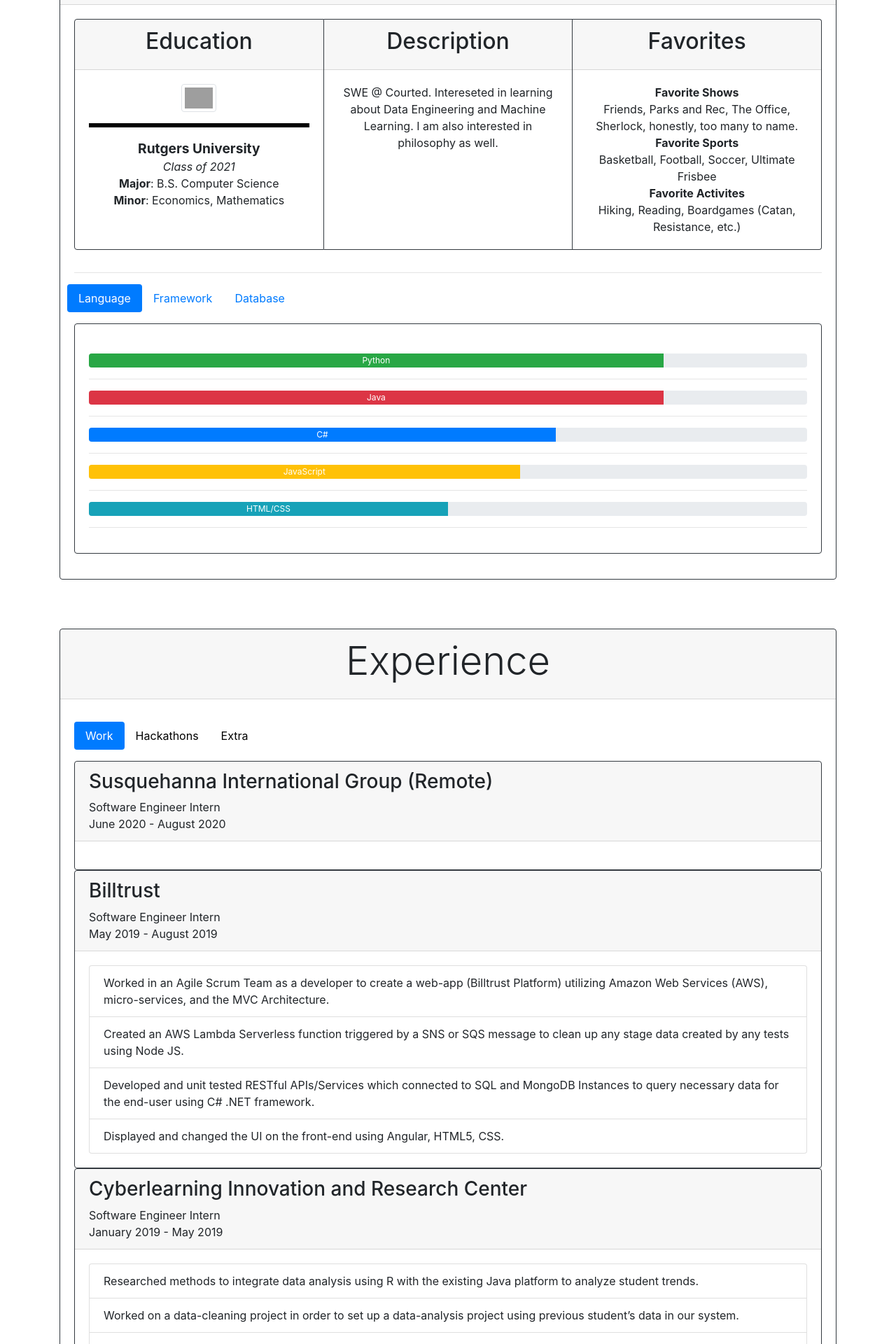
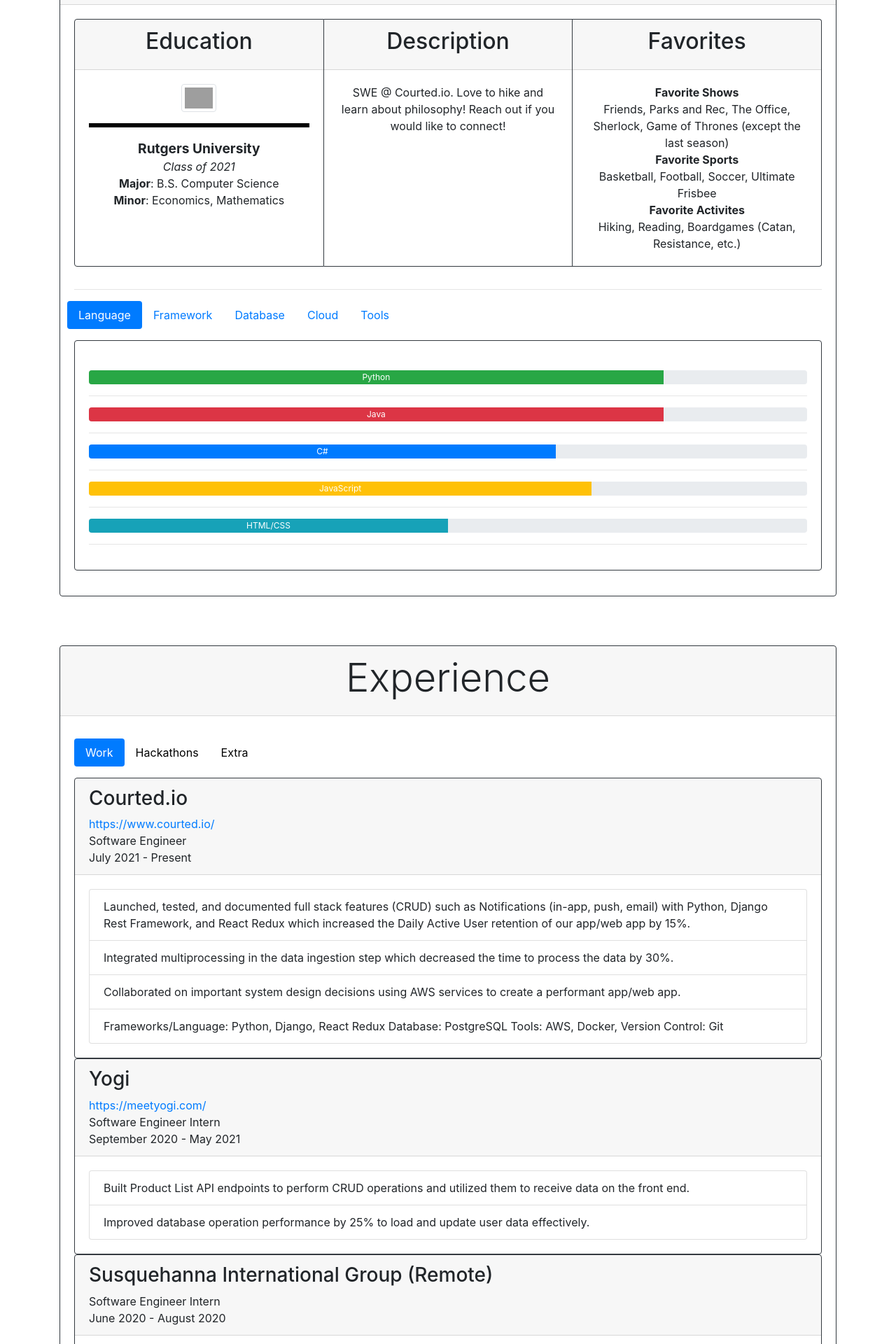
Before and after one commit to Shrikar-Patel/portfolio, a React (Create React App) app: page / in a window 1280 px wide. Shown: the part 1020-2940 px from the top of the page at 70% size. Built offline with nearby package versions, Linux system fonts and the light colour scheme; grey boxes are pictures that could not be loaded.

Commit message:
temp-updates

```diff
--- a/src/Components/About.js
+++ b/src/Components/About.js
@@ -27,8 +27,22 @@ class About extends React.Component {
         >
           <Skills title="Frameworks" data={props.data.data.frameworks}></Skills>
         </Tab>
+
         <Tab className=" border-dark mb-3" eventKey="database" title="Database">
           <Skills title="Databases" data={props.data.data.databases}></Skills>
+        </Tab>
+        <Tab className=" border-dark mb-3" eventKey="cloud" title="Cloud">
+          <Skills title="Cloud" data={props.data.data.cloud}></Skills>
+        </Tab>
+        <Tab className=" border-dark mb-3" eventKey="Tools" title="Tools">
+        <ul
+        style={
+          {
+            // listStyleType: "none",
+          textAlign: "left"}}>
+          {props.data.data.tools.map((tool, id) =>
+            <li key={id}>{tool.name}</li>)}
+          </ul>
         </Tab>
       </Tabs>
     );
@@ -87,8 +101,7 @@ class About extends React.Component {
                     <span id="about-me">
                       <b>Favorite Shows</b>
                       <br></br>
-                      Friends, Parks and Rec, The Office, Sherlock, honestly,
-                      too many to name.
+                      Friends, Parks and Rec, The Office, Sherlock, Game of Thrones (except the last season)
                       <br></br>
                       <b>Favorite Sports</b>
                       <br></br>
--- a/src/Components/Experience.js
+++ b/src/Components/Experience.js
@@ -15,6 +15,7 @@ function GetWork(props) {
           description={exp.description}
           image={exp.image}
           position={exp.position}
+          link={exp?.link}
         ></Work>
       ))}
     </div>
--- a/src/Components/Work.js
+++ b/src/Components/Work.js
@@ -2,12 +2,15 @@ import React from "react";
 import { Card } from "react-bootstrap";
 
 function Work(props) {
-  const { title, dateRange, description, position } = props;
+  const { title, dateRange, description, position, link } = props;
   return (
     <Card border="dark">
       <Card.Header>
         <div id="work-header">
           <h3 style={{ textAlign: "left" }}>{title}</h3>
+          <div style={{textAlign: "left"}}>
+          <a href={link}> {link}</a>
+          </div>
           <div style={{ textAlign: "left" }}>
             <span>{position}</span>
             <br></br>
--- a/src/data.js
+++ b/src/data.js
@@ -3,7 +3,7 @@ let resumeData = {
     "role": ["Developer.","Fullstack.","Backend."],
     "linkedinId":"Your LinkedIn Id",
     "skypeid": "Your skypeid",
-    "aboutme":"SWE @ Courted. Intereseted in learning about Data Engineering and Machine Learning. I am also interested in philosophy as well.",
+    "aboutme":"SWE @ Courted.io. Love to hike and learn about philosophy! Reach out if you would like to connect!",
     "education":"Rutgers University",
     "skills":[
       {
@@ -27,7 +27,7 @@ let resumeData = {
       {
         "id":4,
         "skillname":"JavaScript",
-        "percentage": 60,
+        "percentage": 70,
         "class": "progress-bar bg-warning"
       },
       {
@@ -38,6 +38,13 @@ let resumeData = {
       },
     ],
     "frameworks":[
+
+  {
+    "id":7,
+    "skillname":"Django",
+    "percentage": 85,
+    "class": "progress-bar bg-purple"
+  },
 
   {
     "id":5,
@@ -67,9 +74,15 @@ let resumeData = {
     "databases":[
       {
         "id":1,
-        "skillname":"SQL",
+        "skillname":"MySQL",
         "percentage": 80,
         "class": "progress-bar bg-warning"
+      },
+      {
+        "id":3,
+        "skillname":"PostgreSQL",
+        "percentage": 80,
+        "class": "progress-bar bg-info"
       },
       {
         "id":2,
@@ -78,6 +91,39 @@ let resumeData = {
         "class": "progress-bar bg-success"
       }
     ],
+    "cloud":[
+      {
+        "id":1,
+        "skillname":"Amazon Web Services (AWS)",
+        "percentage": 60,
+        "class": "progress-bar bg-warning"
+      },
+      {
+        "id":2,
+        "skillname":"Google Cloud Platform",
+        "percentage": 30,
+        "class": "progress-bar bg-success"
+      }
+    ],
+    "tools":[
+      {
+        "id":1,
+        "name":"Git",
+      },
+      {
+        "id":1,
+        "name":"Docker",
+      },
+      {
+        "id":1,
+        "name":"REST API",
+      },
+      {
+        "id":1,
+        "name":"Circle CI",
+      },
+    ],
+
     "portfolio":[
       {
         "name":"project1",
@@ -112,9 +158,36 @@ let resumeData = {
     ],
     "work":[
       {
+        "title":'Courted.io',
+        "dateRange":'July 2021 - Present',
+        "description": [
+          "Launched, tested, and documented full stack features (CRUD) such as Notifications (in-app, push, email) with Python, Django Rest Framework, and React Redux which increased the Daily Active User retention of our app/web app by 15%.",
+          " Integrated multiprocessing in the data ingestion step which decreased the time to process the data by 30%.",
+          "Collaborated on important system design decisions using AWS services to create a performant app/web app.",
+          "Frameworks/Language: Python, Django, React Redux   Database: PostgreSQL  Tools: AWS, Docker,  Version Control: Git"
+        ],
+         "skills": ['python', 'FastAPI', 'React'],
+         "image": 'index.jpg',
+         "position": "Software Engineer",
+         "link": "https://www.courted.io/"
+      },
+      {
+        "title":'Yogi',
+        "dateRange":'September 2020 - May 2021',
+        "description": [
+          "Built Product List API endpoints to perform CRUD operations and utilized them to receive data on the front end.",
+          "Improved database operation performance by 25% to load and update user data effectively."],
+         "skills": ['python', 'FastAPI', 'React'],
+         "image": 'index.jpg',
+         "position": "Software Engineer Intern",
+         "link": "https://meetyogi.com/"
+      },
+      {
       "title":'Susquehanna International Group (Remote)',
       "dateRange":'June 2020 - August 2020',
-      "description": [],
+      "description": [" Developed a reporter that parses/processes 10,000+ JSON records daily and sends out email reports with Python.",
+     "Created a chatbot (Symphony) to post failed tests chat room using Python3 and HTML increasing response time by 10%.",
+      "Languages: Python3, Python, HTML, PowerShell Tools: Conda, TeamCity Version Control: Perforce, Swarm"],
        "skills": ['python', 'conda'],
        "position": "Software Engineer Intern"
       },
```
Also changed, not shown: 2 other files (tests, documents, lock files or other folders).
